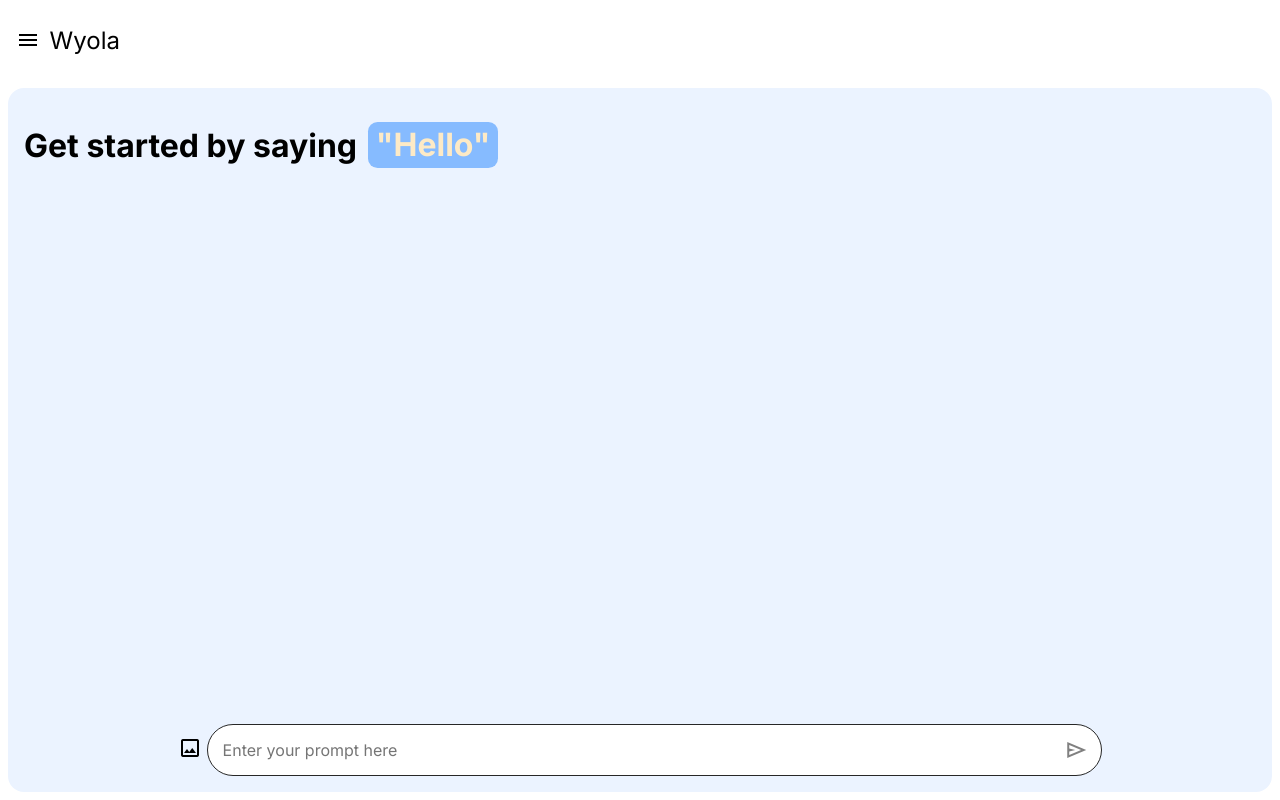
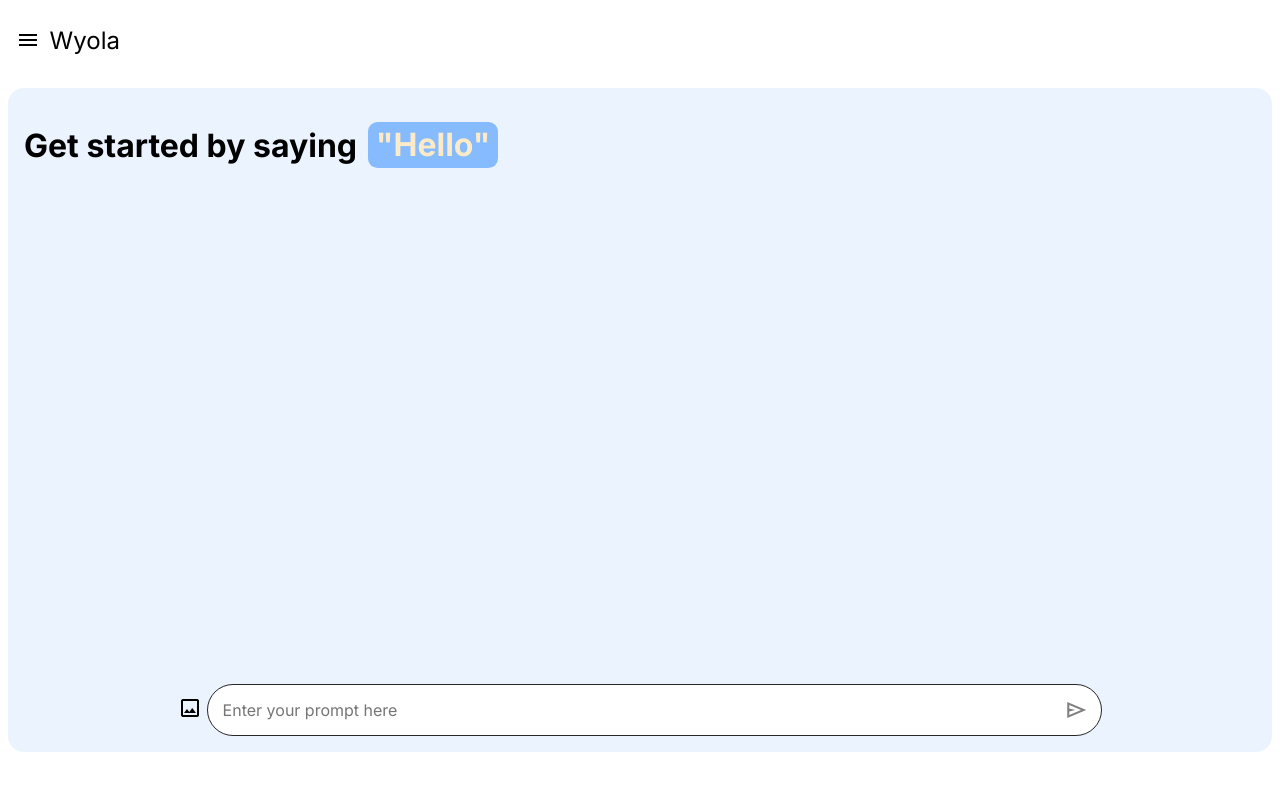
Before and after one commit to purplehexcode/wyola, a React (Vite) app: page / in a window 1280 px wide. Built offline with nearby package versions, Linux system fonts and the light colour scheme.

Commit message:
fixed height issue
b

```diff
--- a/src/App.css
+++ b/src/App.css
@@ -10,7 +10,7 @@
 .app{
   display: flex;
   flex-direction: column;
-  height: 100vh;
+  height: 95vh;
   box-sizing: border-box;
 }
 .title-area{
```
